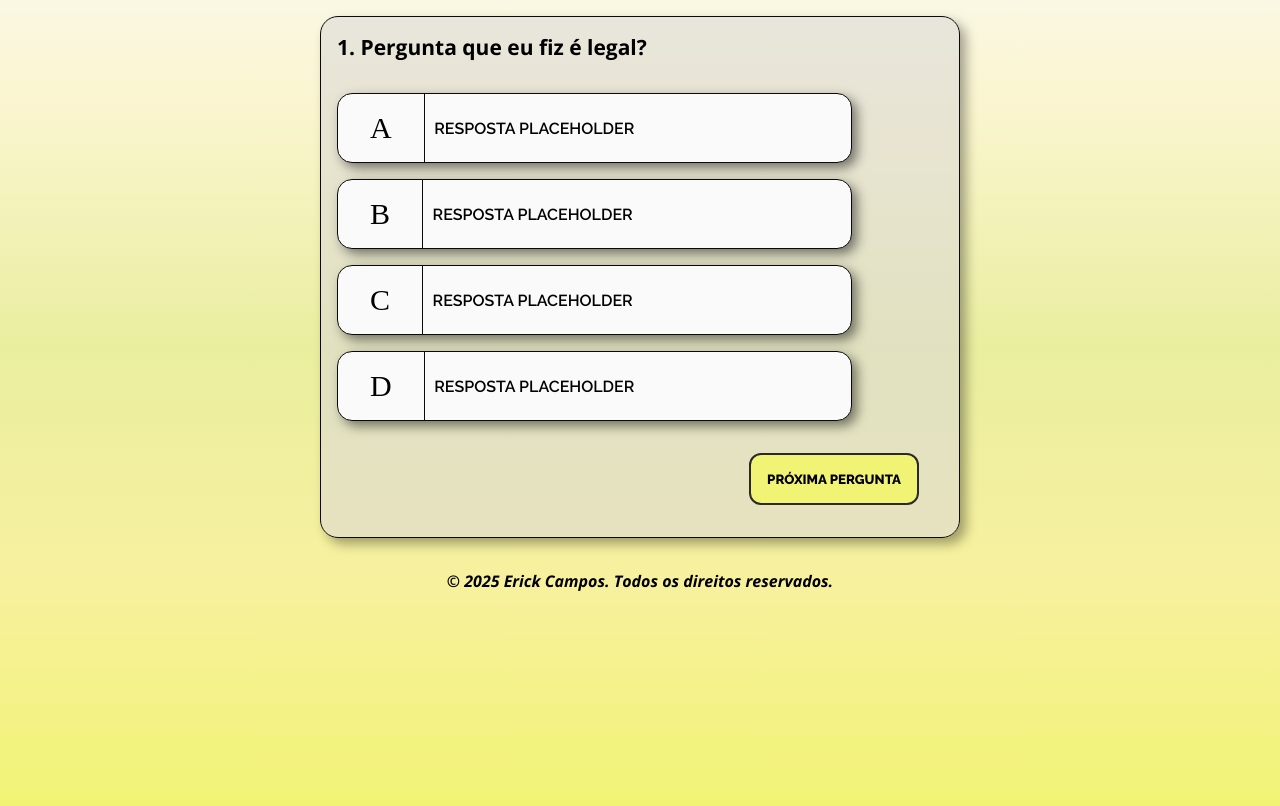
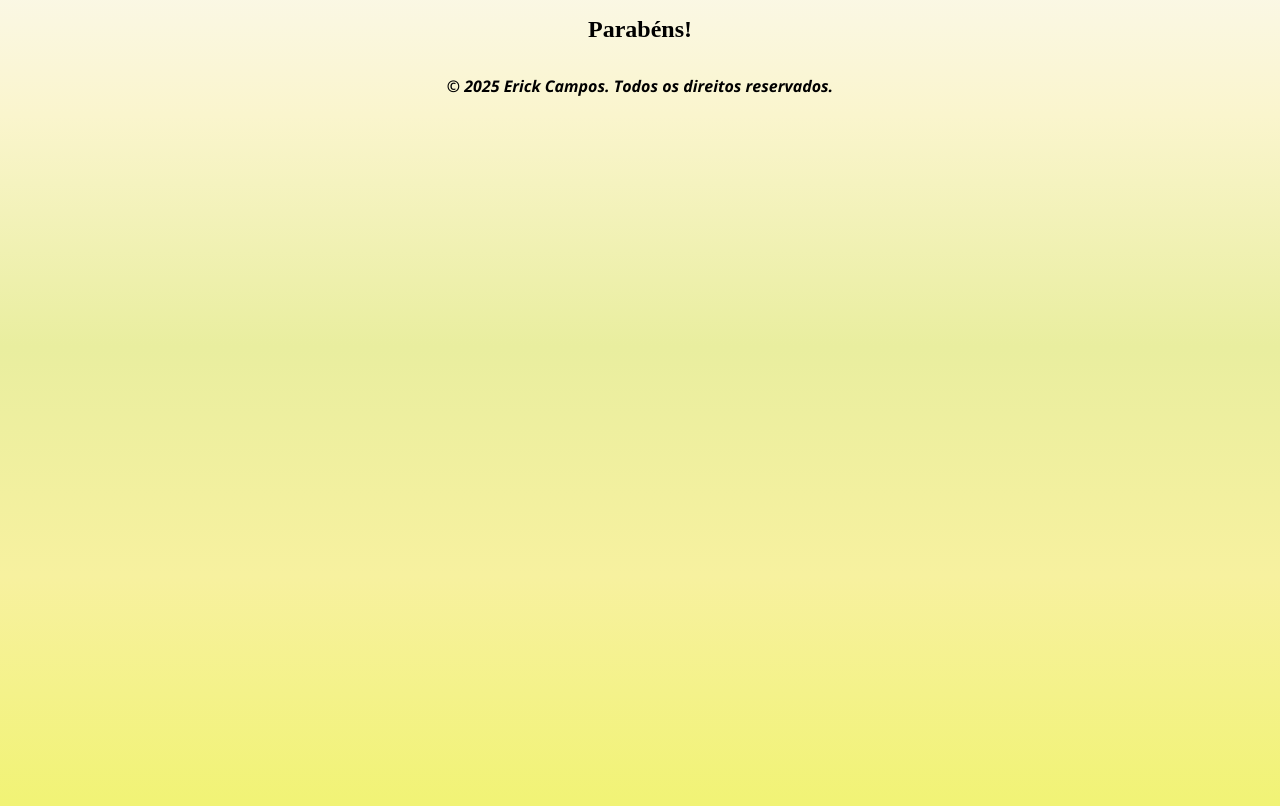
Before and after one commit to Erick-CamposDev/QuizMaster, a plain HTML site: page index.html in a window 1280 px wide. Shown: the part 114-920 px from the top of the page. Drawn offline with nearby package versions, Linux system fonts and the light colour scheme; a web font is replaced by a local one.

```diff
--- a/index.html
+++ b/index.html
@@ -86,6 +86,11 @@
           </button>
         </div>
       </section>
+      <section class="score-container">
+        <div class="congratulations">
+          <h2>Parabéns!</h2>
+        </div>
+      </section>
     </main>
     <footer>
       <div class="copyright">
--- a/src/assets/styles/style.css
+++ b/src/assets/styles/style.css
@@ -111,7 +111,7 @@ main {
 }
 
 .quiz-container {
-  display: flex;
+  display: none;
   flex-direction: column;
   border: 1px solid #0a0a0a;
   width: 85%;
```
Also changed, not shown: src/assets/imgs/icons/1F60E.svg (added), src/assets/imgs/icons/bronze-medal.svg (added), src/assets/imgs/icons/crown.svg (added), src/assets/imgs/icons/crying.svg (added), src/assets/imgs/icons/neutral-face.svg (added), src/assets/imgs/icons/sad.svg (added), src/assets/imgs/icons/silver-medal.svg (added), src/assets/imgs/icons/smiling.svg (added), src/assets/imgs/icons/star-eyed.svg (added), src/assets/imgs/icons/thinking.svg (added), src/assets/imgs/icons/x-mark.svg (added).
